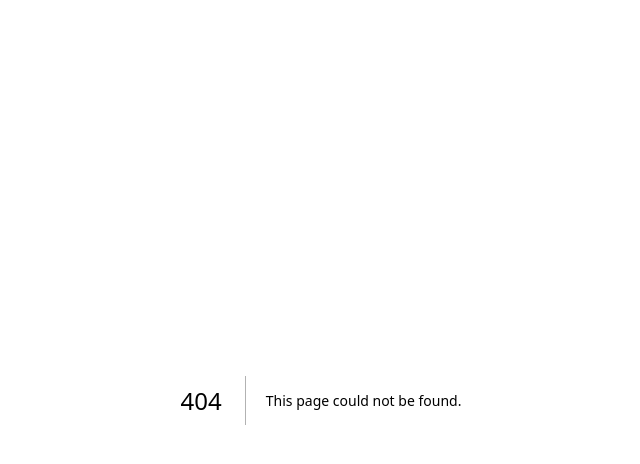
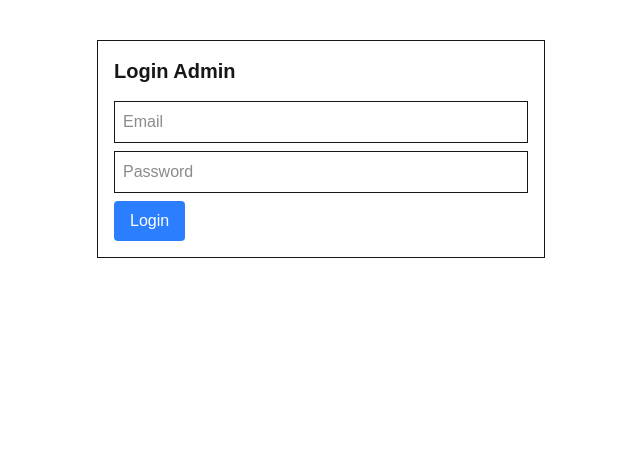
Before and after one commit to ripet00/wisata_lainungan, a Next.js app: page /login in a window 1280 px wide. Before the commit this address had no page. Shown: the top 464 px of the page, without its empty margins (319-959 px from the left). Built offline with nearby package versions, Linux system fonts and the light colour scheme; no server answers.

Commit message:
feat : create authentication and connect with db user from firebase

```diff
--- /dev/null
+++ b/src/app/login/page.js
@@ -0,0 +1,63 @@
+"use client";
+import { useState } from "react";
+import { useRouter } from "next/navigation";
+import { signInWithEmailAndPassword, getAuth } from "firebase/auth";
+import { getFirestore, doc, getDoc } from "firebase/firestore";
+import { auth} from "@/firebase/firebase";
+
+export default function LoginPage() {
+  const [email, setEmail] = useState("");
+  const [password, setPassword] = useState("");
+  const [error, setError] = useState("");
+  const router = useRouter();
+  const db = getFirestore(auth.app);
+
+  const handleLogin = async (e) => {
+    e.preventDefault();
+    setError("");
+    try {
+      const userCredential = await signInWithEmailAndPassword(auth, email, password);
+      const user = userCredential.user;
+
+      // Check user role from Firestore
+      const userDocRef = doc(db, "users", user.uid);
+      const userDocSnap = await getDoc(userDocRef);
+
+      if (userDocSnap.exists() && userDocSnap.data().role === "admin") {
+        router.push("/admin");
+      } else {
+        await auth().signOut();
+        setError("Anda tidak memiliki hak akses admin.");
+      }
+    } catch (error) {
+      console.error("Login error:",error);
+      if (error.code === 'auth/user-not-found' || error.code === 'auth/wrong-password' || error.code === 'auth/invalid-credential') {
+        setError("Email atau kata sandi salah.");
+      } else {
+        setError(`Terjadi kesalahan : ${error.code}`);
+      }
+    }
+  };
+
+  return (
+    <form onSubmit={handleLogin} className="max-w-md mx-auto mt-10 p-4 border">
+      <h2 className="text-xl font-bold mb-4">Login Admin</h2>
+      {error && <p className="text-red-500 mb-4">{error}</p>}
+      <input
+        type="email"
+        placeholder="Email"
+        value={email}
+        onChange={(e) => setEmail(e.target.value)}
+        className="block w-full mb-2 border p-2"
+      />
+      <input
+        type="password"
+        placeholder="Password"
+        value={password}
+        onChange={(e) => setPassword(e.target.value)}
+        className="block w-full mb-2 border p-2"
+      />
+      <button type="submit" className="bg-blue-500 text-white px-4 py-2 rounded hover:bg-blue-600">Login</button>
+    </form>
+  );
+}
```
